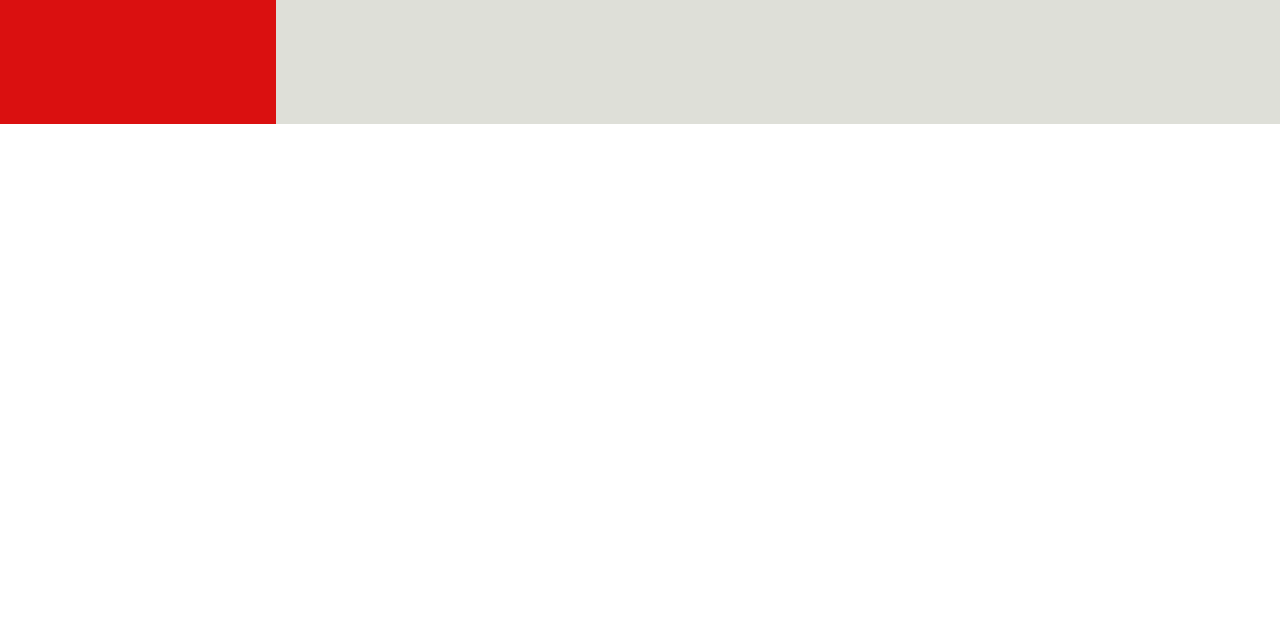
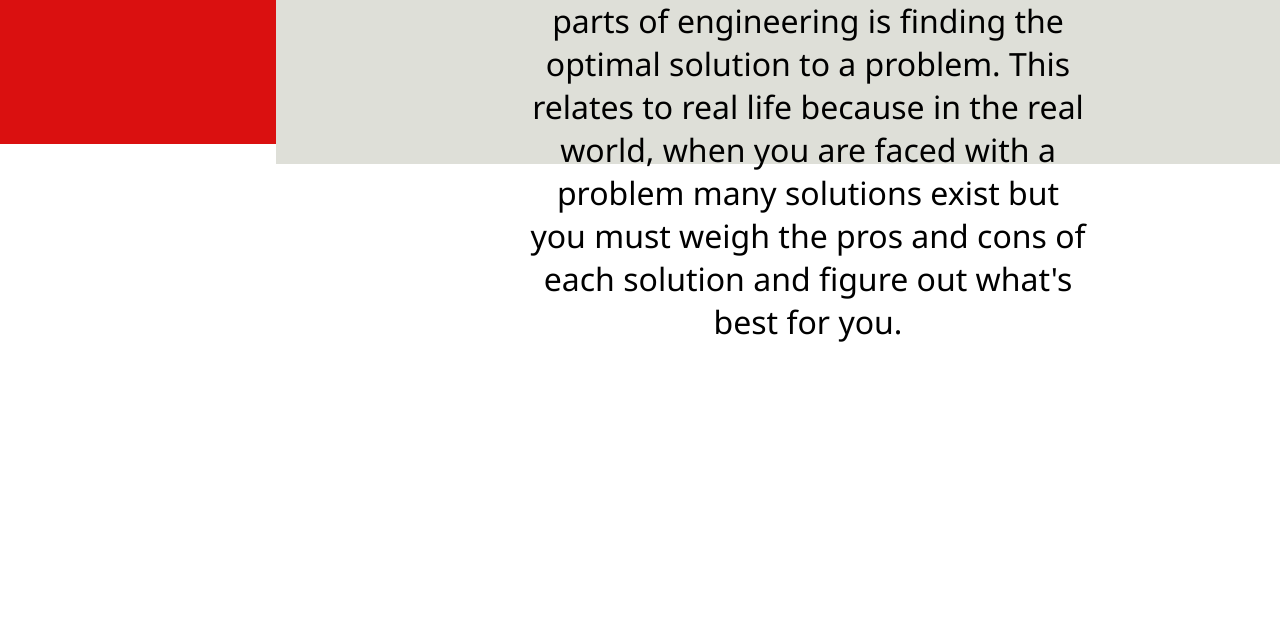
Before and after one commit to olicreater1/ELA-Presentation-HTML-page, a plain HTML site: page index.html in a window 1280 px wide. Shown: the part 676-1293 px from the top of the page. Before the commit the page ends 800 px from the top, so only its background shows below. Drawn offline with Linux system fonts and the light colour scheme.

Commit message:
finally fixes text wrpping

```diff
--- a/styles.css
+++ b/styles.css
@@ -4,7 +4,7 @@ body {
   font-family: 'Segoe UI', Arial, sans-serif;
 }
 .para-div {
-  width: 700vh;
+  width: 70vh;
   text-align: center;
   margin-right: auto;
   margin-left: auto;
@@ -14,7 +14,7 @@ body {
   display: flex;
   width:100%;
   overflow:auto;
-  height: 100vh;
+  height: 400vh;
 }
 .left-div {
   flex: 0 0 20%; /* Shorthand for flex-grow, flex-shrink, flex-basis */
```
